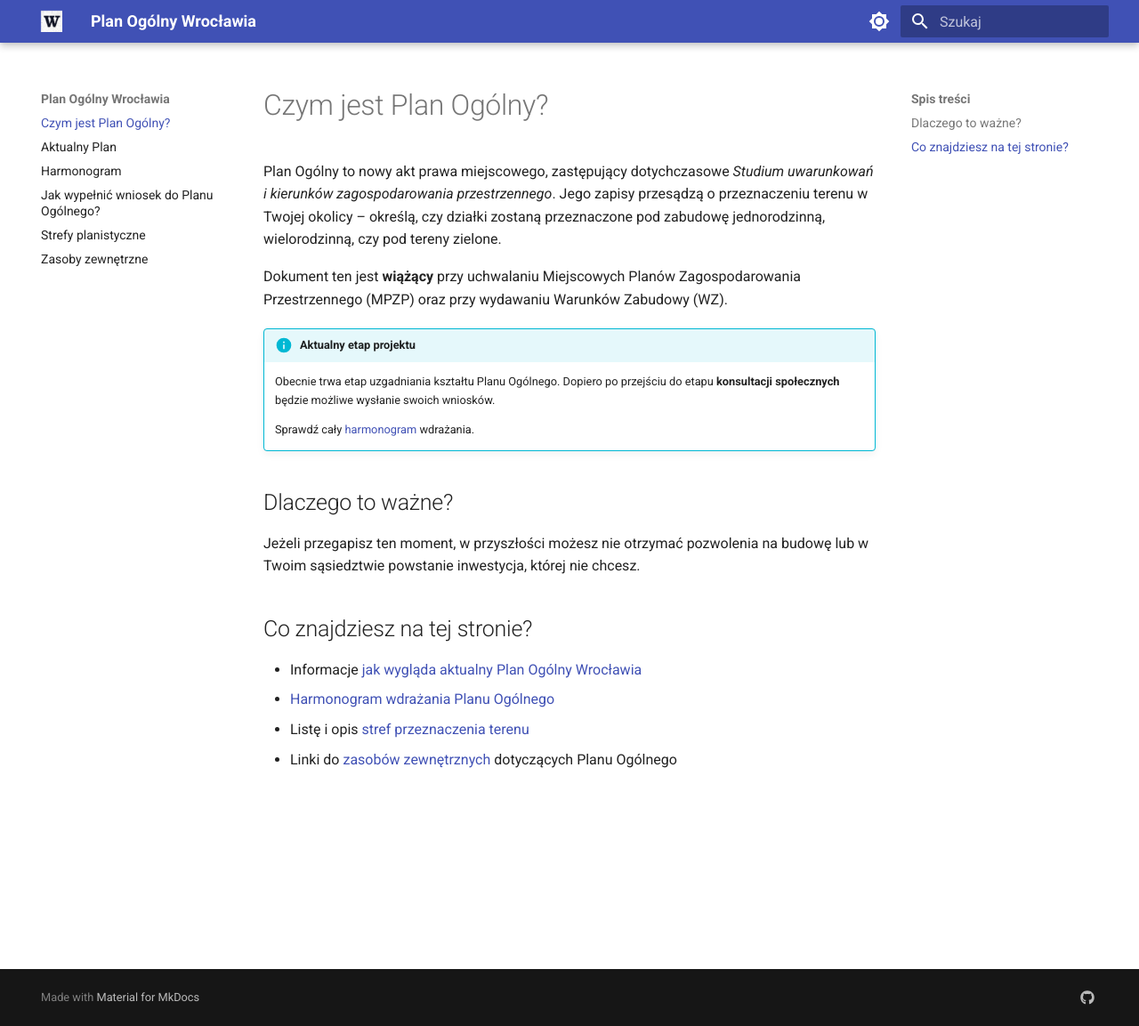
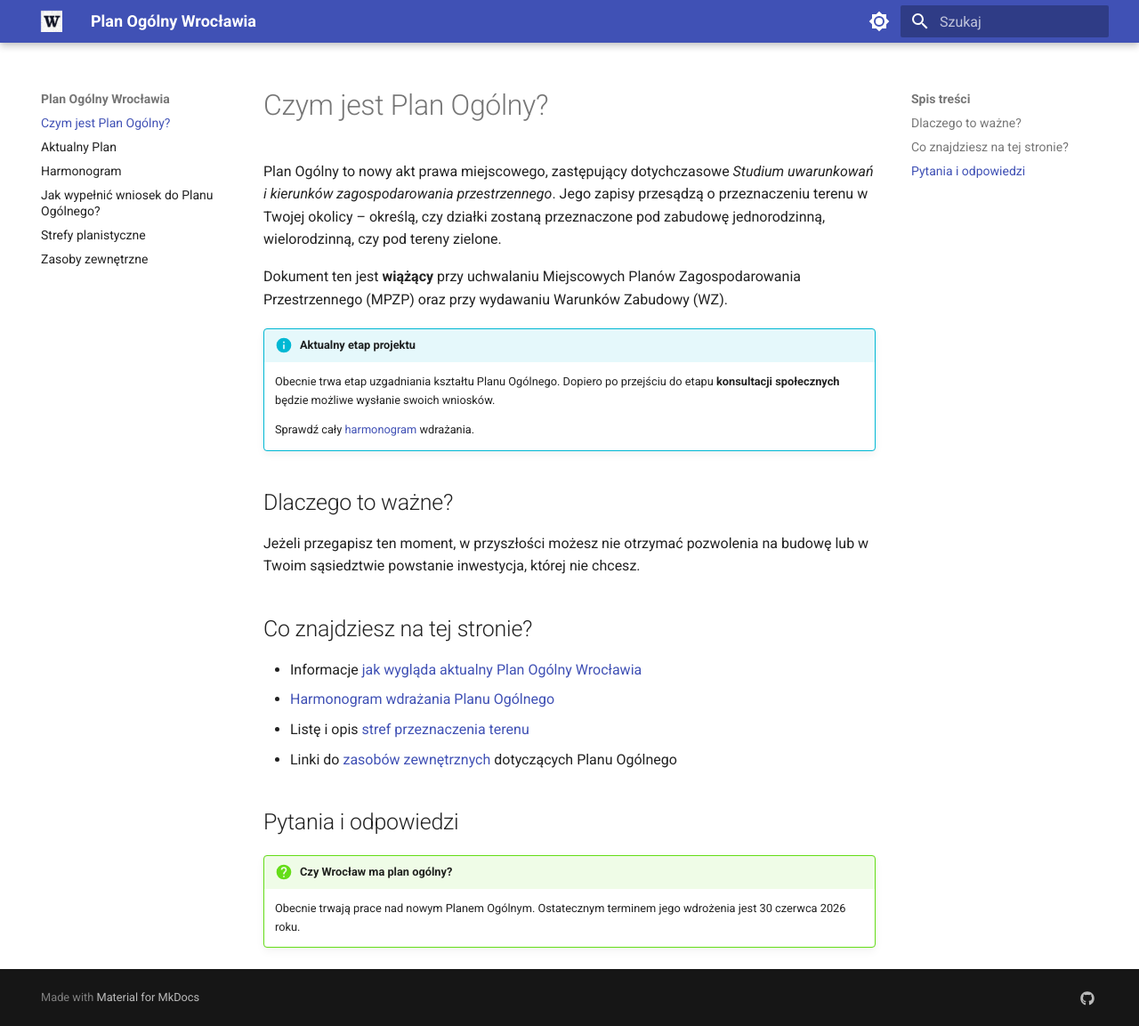
Before and after one commit to lpiob/planogolny.wroclaw.pl, an MkDocs documentation site: the page built from docs/index.md, in a window 1280 px wide and 1153 px high. Shown: the whole window at 89% size. Built offline with MkDocs 1.6.1 and Material for MkDocs 9.7.7, drawn with Linux system fonts in a browser that asks for light colours; plug-ins that fetch from the network failed and are left out.

Commit message:
faq entry on index

```diff
--- a/docs/index.md
+++ b/docs/index.md
@@ -26,3 +26,9 @@ Jeżeli przegapisz ten moment, w przyszłości możesz nie otrzymać pozwolenia
 - [Harmonogram wdrażania Planu Ogólnego](harmonogram.md)
 - Listę i opis [stref przeznaczenia terenu](strefy.md)
 - Linki do [zasobów zewnętrznych](zasoby.md) dotyczących Planu Ogólnego
+
+## Pytania i odpowiedzi
+
+!!! question "Czy Wrocław ma plan ogólny?"
+
+    Obecnie trwają prace nad nowym Planem Ogólnym. Ostatecznym terminem jego wdrożenia jest 30 czerwca 2026 roku.
```
